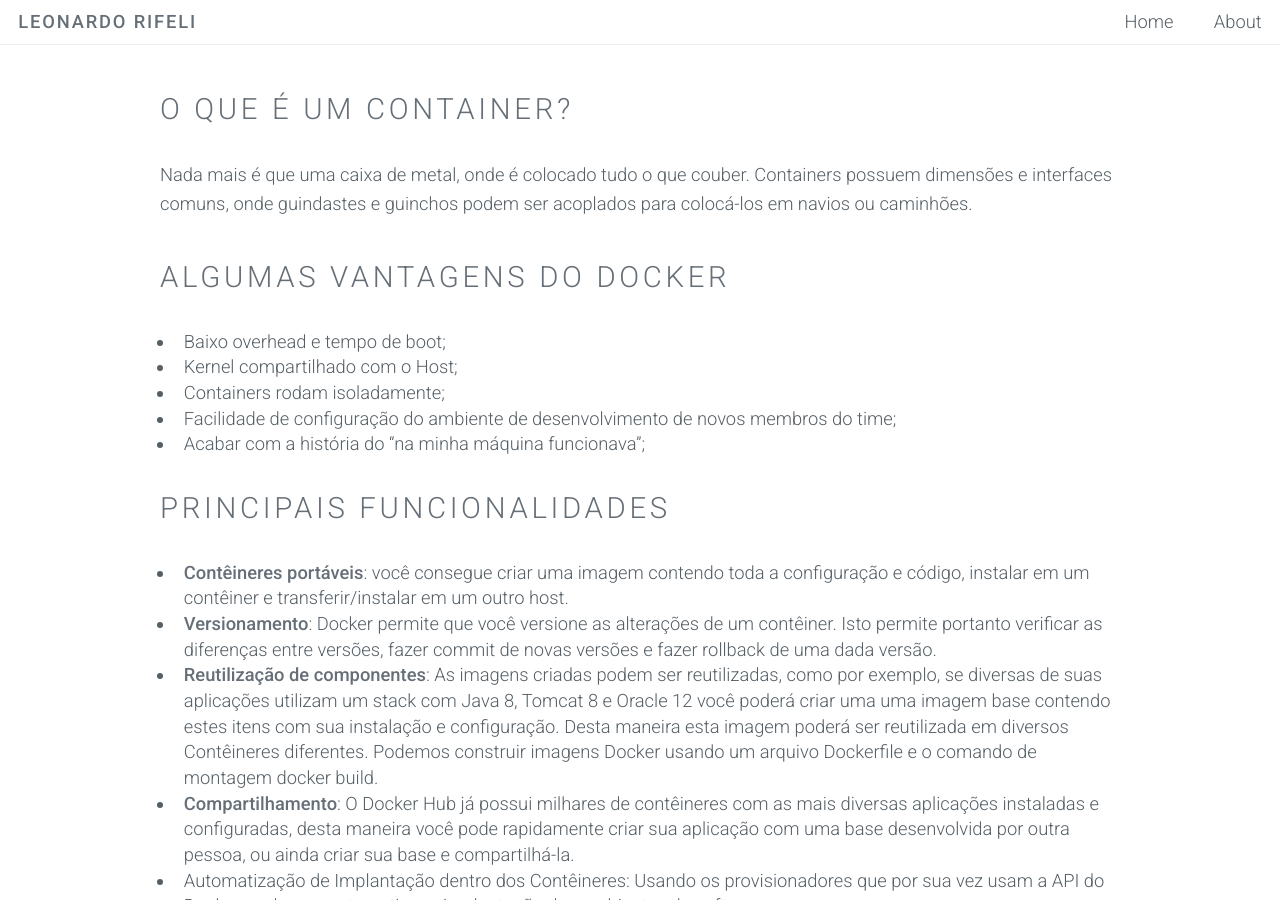
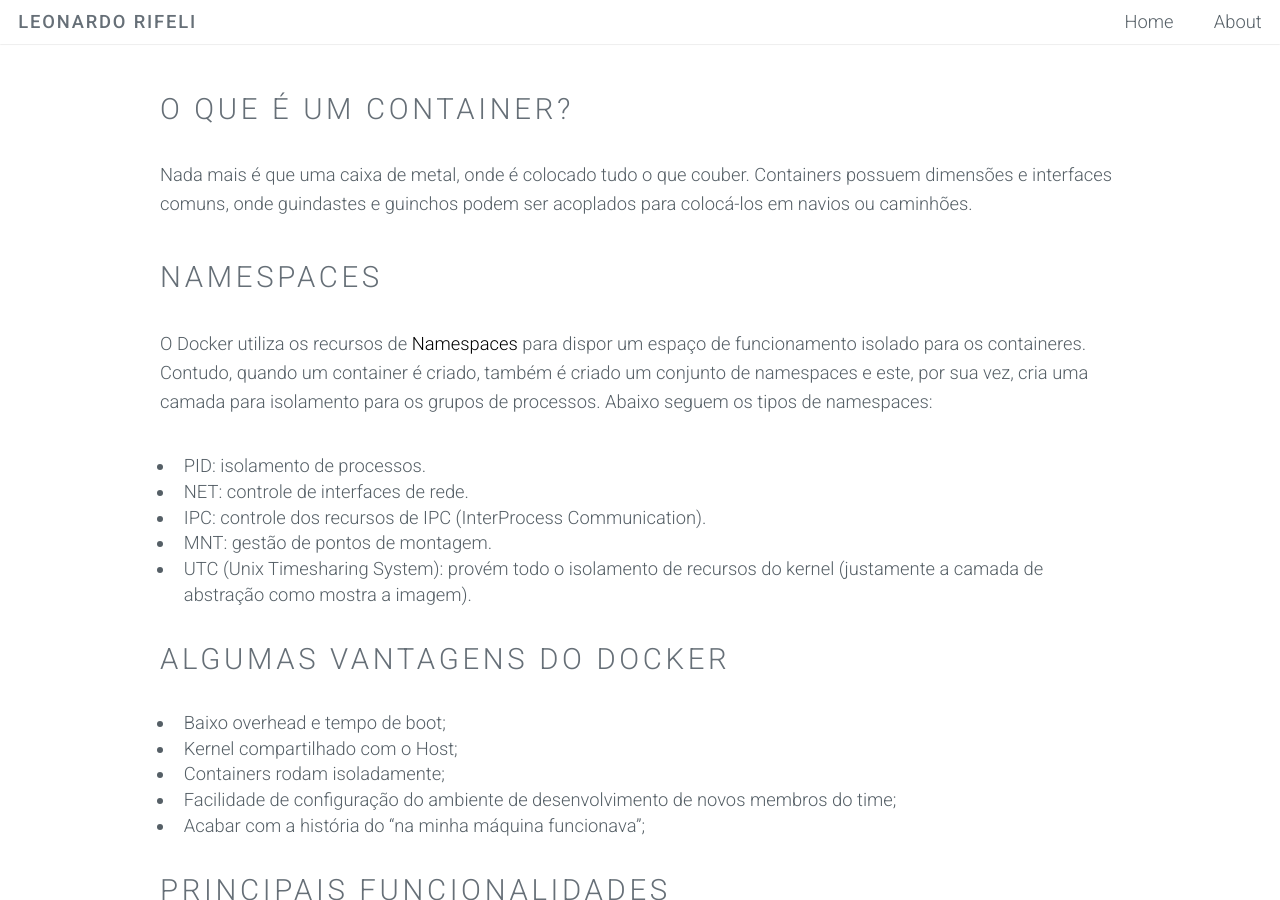
Before and after one commit to leonardorifeli/leonardorifeli-website, a Jekyll site: the page built from _posts/2016-10-31-docker-vamos-falar-sobre-virtualizacao.markdown, in a window 1280 px wide and 900 px high, scrolled down 3728 px. Built offline with Jekyll 4.4.1, drawn with Linux system fonts in a browser that asks for light colours; comment, search, counter and statistics services are not loaded.

Commit message:
Continue article

```diff
--- a/_posts/2016-10-31-docker-vamos-falar-sobre-virtualizacao.markdown
+++ b/_posts/2016-10-31-docker-vamos-falar-sobre-virtualizacao.markdown
@@ -74,6 +74,16 @@
 
 Nada mais é que uma caixa de metal, onde é colocado tudo o que couber. Containers possuem dimensões e interfaces comuns, onde guindastes e guinchos podem ser acoplados para colocá-los em navios ou caminhões.
 
+## Namespaces
+
+O Docker utiliza os recursos de [Namespaces](https://en.wikipedia.org/wiki/Namespace) para dispor um espaço de funcionamento isolado para os containeres. Contudo, quando um container é criado, também é criado um conjunto de namespaces e este, por sua vez, cria uma camada para isolamento para os grupos de processos. Abaixo seguem os tipos de namespaces:
+
+- PID: isolamento de processos.
+- NET: controle de interfaces de rede.
+- IPC: controle dos recursos de IPC (InterProcess Communication).
+- MNT: gestão de pontos de montagem.
+- UTC (Unix Timesharing System): provém todo o isolamento de recursos do kernel (justamente a camada de abstração como mostra a imagem).
+
 ## Algumas Vantagens do Docker
 
 - Baixo overhead e tempo de boot;
```
